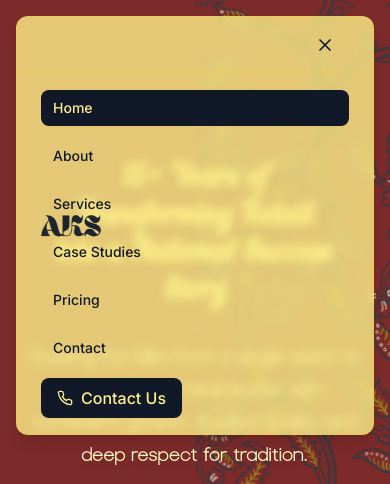
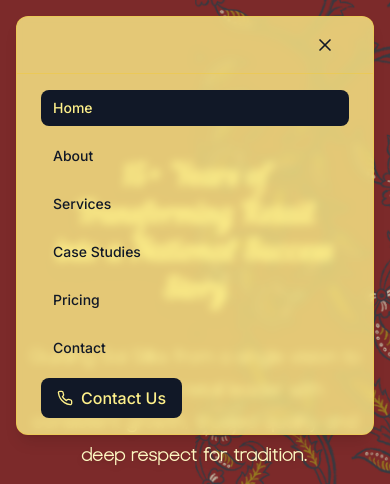
Before and after one commit to vuma-s1/Kalyan-website, a React (Vite) app: page / in a window 390 px wide. Both pictures are taken after a click on the button 325 px from the left and 45 px from the top of the page. Shown: the top 484 px of the page. Built offline with nearby package versions, Linux system fonts and the light colour scheme.

Commit message:
Fix mobile menu logo visibility - Hide logo when mobile menu opens, keep visible on desktop

```diff
--- a/src/components/Header.tsx
+++ b/src/components/Header.tsx
@@ -37,11 +37,11 @@ const Header = () => {
         {/* Card-style Navigation Bar */}
         <div className="relative bg-yellow-200/80 rounded-xl shadow-lg border border-yellow-400/30 backdrop-blur-sm">
           {/* Logo is now outside the flex container to not affect its height */}
-          <a href="#home" className="group">
+          <a href="#home" className={`group ${isMenuOpen ? 'lg:block hidden' : 'block'}`}>
             <img
               src="/images/logo.png"
               alt="AJKS Logo"
-              className="absolute top-1/2 -translate-y-1/2 left-4 lg:left-8 w-20 h-20 lg:w-24 lg:h-24 object-contain hover:scale-105 transition-all duration-300"
+              className="absolute top-1/2 -translate-y-1/2 left-4 lg:left-8 w-20 h-20 lg:w-24 lg:h-24 object-contain hover:scale-105 transition-all duration-300 z-10"
               style={{ transform: 'translateY(-45%)' }}
             />
           </a>
@@ -89,7 +89,7 @@ const Header = () => {
           </div>
 
           {/* Mobile Navigation Menu */}
-          <div className={`lg:hidden transition-all duration-500 overflow-hidden border-t border-yellow-400/30 ${
+          <div className={`lg:hidden transition-all duration-500 overflow-hidden border-t border-yellow-400/30 relative z-5 ${
             isMenuOpen ? 'max-h-96 opacity-100' : 'max-h-0 opacity-0'
           }`}>
             <nav className="py-4 px-6">
```
